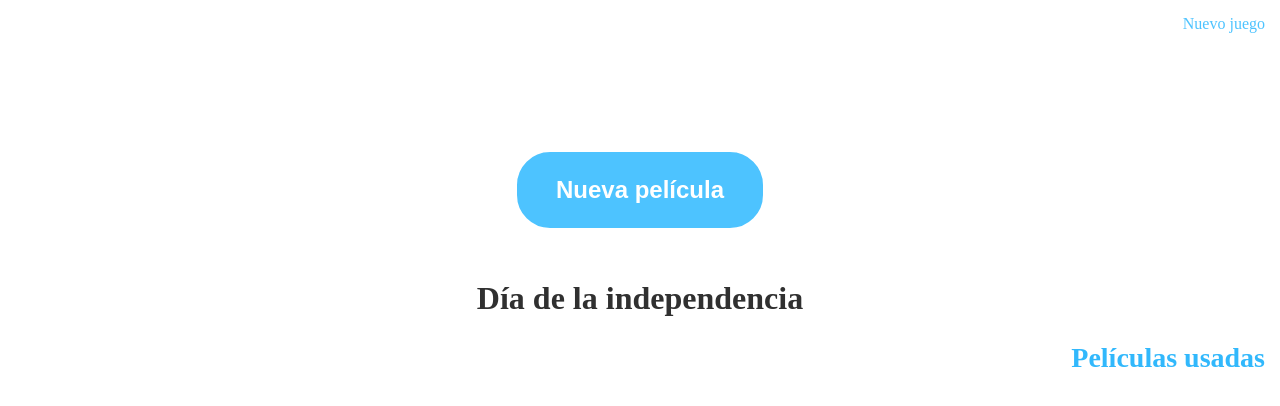
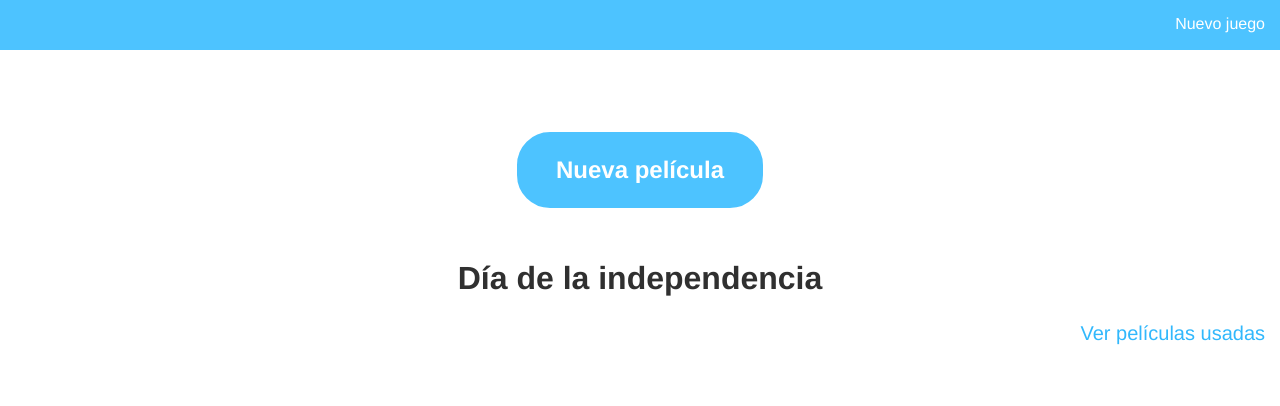
Before and after one commit to BaezCrdrm/caras-y-gestos, a plain HTML site: page index.html in a window 1280 px wide. Both pictures are taken after a click on the button "Nueva película". Drawn offline with nearby package versions, Linux system fonts and the light colour scheme.

Commit message:
Issue #6

```diff
--- a/css/main.css
+++ b/css/main.css
@@ -1,14 +1,17 @@
 :root {
     --main-color: #4dc3ff;
     --sec-color: #31b8fc;
+    --main-background-color: #ffffff;
 }
 
 * {
     margin: 0;
     padding: 0;
+
+    font-family: Helvetica, Arial, sans-serif;
+    background-color: var(--main-background-color);
 }
 
 a, a:visited {
-    color: var(--main-color);
     text-decoration: none;
 }
--- a/css/p_index.css
+++ b/css/p_index.css
@@ -1,5 +1,6 @@
 header {
     height: 50px;
+    background-color: var(--main-color);
 }
 
 section {
@@ -10,6 +11,10 @@ section {
         margin-top: 15px;
         margin-right: 15px;
         float: right;
+        font-weight: 500;
+
+        color: var(--main-background-color);
+        background-color: var(--main-color);
     }
 
     .div_mainButtonContainer {
@@ -19,11 +24,11 @@ section {
         #btnGetRandom {
             width: 250px;
             height: 80px;
-            margin-top:100px;
+            margin-top:80px;
             margin-bottom: 50px;
 
             background-color: var(--main-color);
-            border: 2px solid white;
+            border: 2px solid var(--main-background-color);
             border-radius: 35px;
 
             font-size: 24px;
@@ -42,15 +47,22 @@ section {
         font-weight: bold;
     }
 
-    #h_usedMovies {
+    #b_usedMovies {
         margin-top: 25px;
         margin-right: 15px;
-        text-align: right;
-        font-size: 28px;
+        margin-bottom:15px;
+        float: right;
+        font-size: 20px;
 
         color: var(--sec-color);
+        background: none;
+        border:none;
 
         cursor: pointer;
+    }
+
+    #b_usedMovies:hover {
+        color: var(--main-color);
     }
 
     #ul_usedMovies {
@@ -58,15 +70,18 @@ section {
         max-width: 400px;
         height: auto;
         max-height: 150px;
+
         margin-right: 10%;
+        margin-bottom: 30px;
 
         float: right;
+        clear: both;
 
         overflow-y: scroll;
+        border-bottom: 1px solid #e7e7e7;
     }
 
         #ul_usedMovies li {
             font-size: 18px;
             color: #303030;
-            font-family: Helvetica, Arial, sans-serif;
         }
--- a/index.html
+++ b/index.html
@@ -30,7 +30,7 @@
             <p id="p_movie">Movie</p>
         </div>
 
-        <h1 id="h_usedMovies" onclick="expandRetractList()">Películas usadas</h1>
+        <button id="b_usedMovies" onclick="expandRetractList()">Ver películas usadas</button>
         <div class="div_usedMoviesList">
             <ul id="ul_usedMovies"></ul>
         </div>
--- a/src/ctrl/main.js
+++ b/src/ctrl/main.js
@@ -1,7 +1,7 @@
 $("document").ready(function()
 {
     $("#p_movie").text("");
-    $("#h_usedMovies").hide();
+    $("#b_usedMovies").hide();
     $("#ul_usedMovies").hide();
 });
 
@@ -25,9 +25,9 @@ function getRandomMovie()
         $("#ul_usedMovies").append("<li tabindex='1'>" + randMovie.title + "</li>");
         $('li').last().addClass('active-li').focus();
 
-        if($("#h_usedMovies")[0].style.display == "none")
+        if($("#b_usedMovies")[0].style.display == "none")
         {
-            $("#h_usedMovies").show();
+            $("#b_usedMovies").show();
         }
     }
     else {
@@ -62,7 +62,7 @@ function newGame()
     $("#p_movie").text("");
 
     $("#ul_usedMovies").empty();
-    $("#h_usedMovies").hide();
+    $("#b_usedMovies").hide();
 }
 
 function newGame_conf()
```
